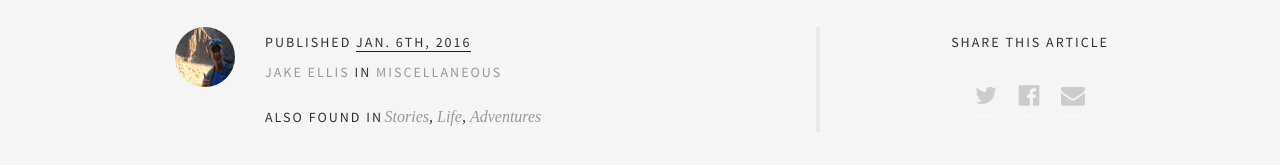
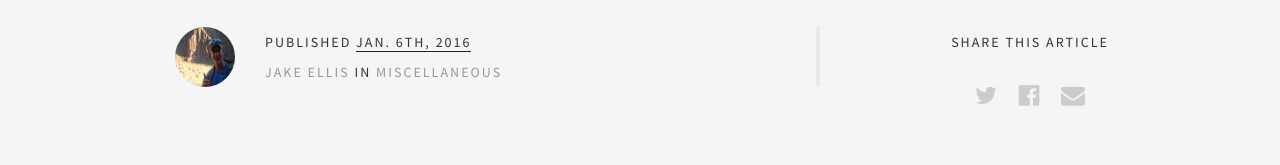
Before and after one commit to EJBlog/EJBlog.github.io, a Jekyll site: the page built from _posts/2016-01-06-inspirational-quotes.md, in a window 1280 px wide. Shown: the part 1454-1619 px from the top of the page. Built offline with Jekyll 4.4.1, drawn with Linux system fonts in a browser that asks for light colours; nearby versions of some CDN libraries; some web fonts are replaced.

Commit message:
Update post-sidebar.html

```diff
--- a/_layouts/post-sidebar.html
+++ b/_layouts/post-sidebar.html
@@ -147,15 +147,15 @@
 			    	<p><a href="{{ site.url }}/author_jake.html">{{ page.post_author }}</a> in <a href="{{ site.url }}/category.html">{{ page.post_category }}</a></p>
 			    {% endif %}
 
-                            <div class="other-catergories">
-                                <h3>Also found in</h3>
+                            <!--<div class="other-catergories">-->
+                            <!--    <h3>Also found in</h3>-->
 
-                                <ul>
-                                    <li><a href="#">Stories</a>,</li>
-                                    <li><a href="#">Life</a>,</li>
-                                    <li><a href="#">Adventures</a></li>
-                                </ul>
-                            </div>
+                            <!--    <ul>-->
+                            <!--        <li><a href="#">Stories</a>,</li>-->
+                            <!--        <li><a href="#">Life</a>,</li>-->
+                            <!--        <li><a href="#">Adventures</a></li>-->
+                            <!--    </ul>-->
+                            <!--</div>-->
 
                         </div>
                     </div><!-- end col -->
```
